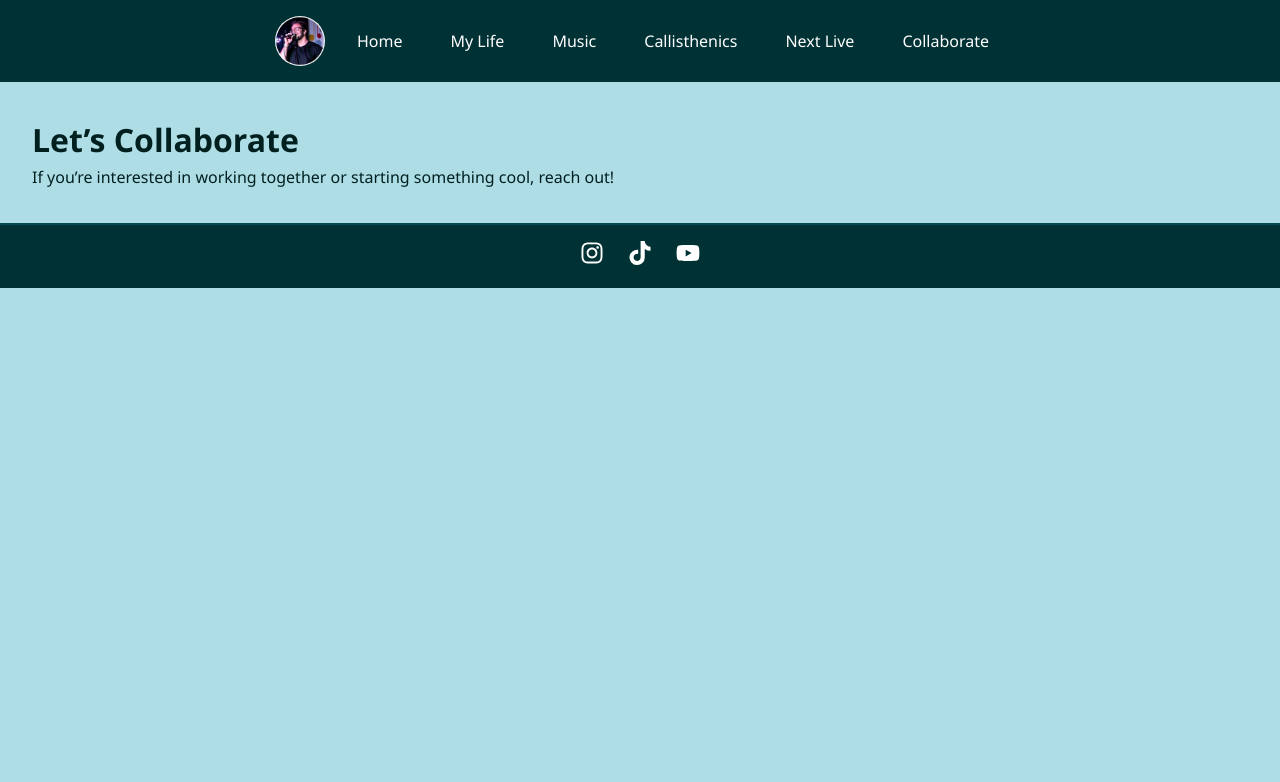
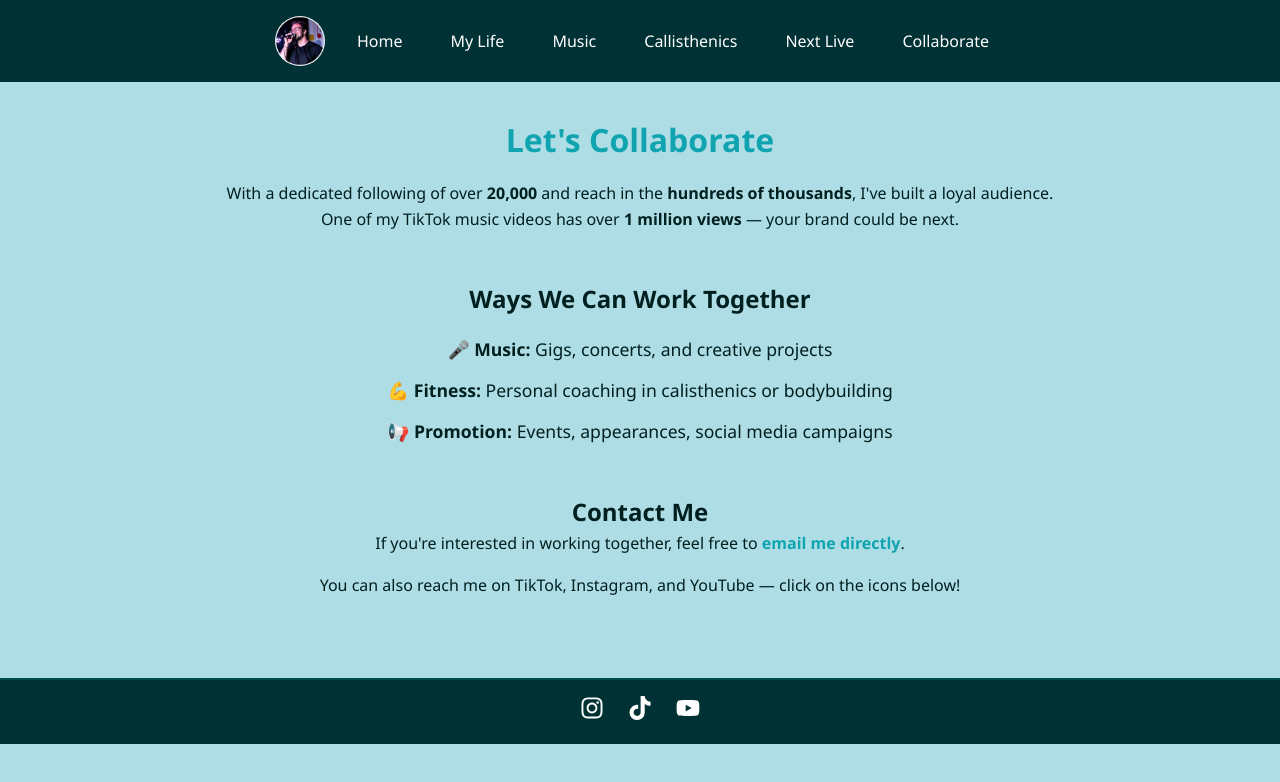
Before and after one commit to AngelosKl/GiannisDreams, a React (Vite) app: page /collaborate in a window 1280 px wide. Shown: the top 782 px of the page. Built offline with nearby package versions, Linux system fonts and the light colour scheme.

Commit message:
collaborate component add ons

```diff
--- a/src/index.css
+++ b/src/index.css
@@ -82,7 +82,6 @@ nav button:hover {
   border-top: 2px solid var(--color-dark);
 }
 
-/* Ensure all icons inside footer have consistent color */
 .footer a {
   color: #fff;
   transition: color 0.2s ease;
@@ -92,7 +91,6 @@ nav button:hover {
   color: var(--color-link);
 }
 
-/* Force SVG icons to inherit color */
 .footer svg {
   color: inherit;
 }
@@ -129,6 +127,7 @@ a:visited {
   color: inherit;
 }
 
+/* === Callisthenics Page === */
 .callisthenics-container {
   padding: 2rem;
   max-width: 900px;
@@ -158,13 +157,45 @@ a:visited {
   text-decoration: underline;
 }
 
-.callisthenics-container section {
-  margin-bottom: 3rem;
-  text-align: center;
-}
-
 .callisthenics-container h2 {
   margin-top: 2rem;
   font-size: 1.5rem;
   color: #0FA4AF;
 }
+
+/* === Collaborate Page === */
+.collaborate-container {
+  max-width: 900px;
+  margin: 0 auto;
+  padding: 2rem;
+  font-family: 'Segoe UI', sans-serif;
+}
+
+.collaborate-container h1 {
+  font-size: 2rem;
+  color: var(--color-link);
+  text-align: center;
+  margin-bottom: 1rem;
+}
+
+.collaborate-container section {
+  margin-bottom: 3rem;
+  text-align: center;
+}
+
+.collaborate-container img {
+  max-width: 100%;
+  border-radius: 12px;
+  margin-top: 1rem;
+}
+
+.collaborate-container ul {
+  list-style: none;
+  padding: 0;
+  margin-top: 1rem;
+}
+
+.collaborate-container li {
+  margin-bottom: 0.8rem;
+  font-size: 1.1rem;
+}
--- a/src/pages/Collaborate.jsx
+++ b/src/pages/Collaborate.jsx
@@ -1,10 +1,44 @@
 function Collaborate() {
     return (
-        <div style={{ padding: '2rem' }}>
-            <h1>Let’s Collaborate</h1>
-            <p>If you’re interested in working together or starting something cool, reach out!</p>
+        <div className="collaborate-container">
+            <section className="collab-intro">
+                <h1>Let's Collaborate</h1>
+                <p>
+                    With a dedicated following of over <strong>20,000</strong> and reach in the
+                    <strong> hundreds of thousands</strong>, I've built a loyal audience.
+                    One of my TikTok music videos has over <strong>1 million views</strong> —
+                    your brand could be next.
+                </p>
+            </section>
+
+            {/* <section className="collab-photo">
+                <img src={livePhoto} alt="Live Performance" />
+                <p>Moments from one of my recent live music events.</p>
+            </section> */}
+
+            <section className="collab-types">
+                <h2>Ways We Can Work Together</h2>
+                <ul>
+                    <li>🎤 <strong>Music:</strong> Gigs, concerts, and creative projects</li>
+                    <li>💪 <strong>Fitness:</strong> Personal coaching in calisthenics or bodybuilding</li>
+                    <li>📢 <strong>Promotion:</strong> Events, appearances, social media campaigns</li>
+                </ul>
+            </section>
+
+            <section className="collab-contact">
+                <h2>Contact Me</h2>
+                <p>
+                    If you're interested in working together, feel free to{' '}
+                    <a href="mailto:johnzaxos25@gmail.com" style={{ color: '#0FA4AF', fontWeight: 'bold' }}>
+                        email me directly
+                    </a>.
+                </p>
+                <p style={{ marginTop: '1rem' }}>
+                    You can also reach me on TikTok, Instagram, and YouTube — click on the icons below!
+                </p>
+            </section>
         </div>
-    )
+    );
 }
 
-export default Collaborate
+export default Collaborate;
```
